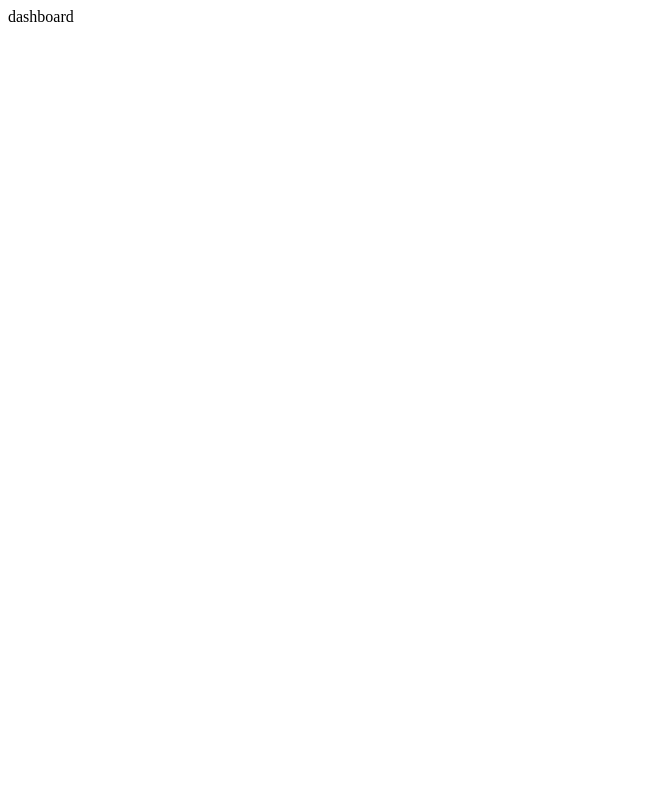
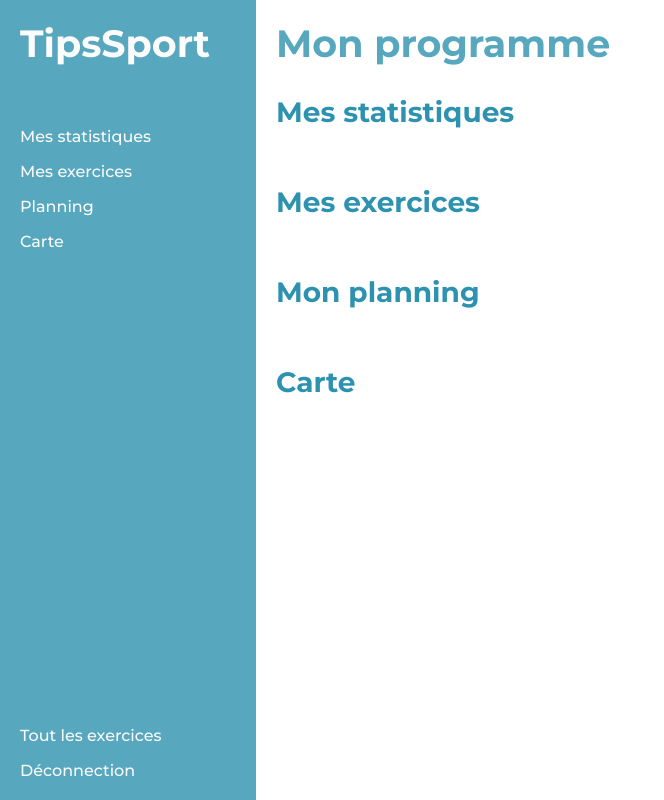
Before and after one commit to eltha9/tips_sport, a PHP site: page /index.php?page=dashboard in a window 1280 px wide. Before the commit the part shown is almost empty. Shown: the whole page, without its empty margins (0-664 px from the left). Run offline with PHP 8.4, Linux system fonts and the light colour scheme.

Commit message:
wip dashboard

```diff
--- a/new/components/dashboard.html
+++ /dev/null
@@ -1,11 +0,0 @@
-<!DOCTYPE html>
-<html lang="en">
-<head>
-    <meta charset="UTF-8">
-    <meta name="viewport" content="width=device-width, initial-scale=1.0">
-    <title>Document</title>
-</head>
-<body>
-    dashboard
-</body>
-</html>
--- /dev/null
+++ b/new/pages/components/dashboard.home.html
@@ -0,0 +1,24 @@
+<h2>Mon programme</h2>
+
+<section id="my-stats" class="my-stats">
+    <h3>Mes statistiques</h3>
+
+</section>
+
+
+<section id="my-exercices" class="my-exercices">
+    <h3>Mes exercices</h3>
+
+</section>
+
+
+<section id="my-planning" class="my-planning">
+    <h3>Mon planning</h3>
+
+</section>
+
+
+<section id="carte" class="carte">
+    <h3>Carte</h3>
+
+</section>
--- /dev/null
+++ b/new/pages/dashboard.php
@@ -0,0 +1,34 @@
+<!DOCTYPE html>
+<html lang="en">
+<head>
+    <meta charset="UTF-8">
+    <meta name="viewport" content="width=device-width, initial-scale=1.0">
+    <title>TipsSport - Dashboard</title>
+
+    <!-- fonts -->
+    <link href="https://fonts.googleapis.com/css?family=Montserrat:300,500,700&display=swap" rel="stylesheet">
+
+    <!-- styles -->
+    <link rel="stylesheet" href="styles/dashboard.css">
+</head>
+<body>
+    <section class="left-menu">
+        <h1>TipsSport</h1>
+        <div class="menu">
+            <div class="menu__top">
+                <a href="#my-stats">Mes statistiques</a>
+                <a href="#my-exercices">Mes exercices</a>
+                <a href="#my-planning">Planning</a>
+                <a href="#carte">Carte</a>
+            </div>
+            <div class="menu__bottom">
+                <a href="/dashboard/exercices">Tout les exercices </a>
+                <a href="/disconnect">Déconnection</a>
+            </div>
+        </div>
+    </section>
+    <main>
+        <?php require('../pages/components/dashboard.home.html');?>
+    </main>
+</body>
+</html>
--- a/new/public/index.php
+++ b/new/public/index.php
@@ -1,14 +1,14 @@
 <?php
 
 
-// require('../components/home.html');
+// require('../pages/home.html');
 
 
 if( isset($_GET['page'])){
     $page = $_GET['page'];
 
 }else{
-    require('../components/home.html');
+    require('../pages/home.html');
 
     die;
 }
@@ -16,11 +16,11 @@ if( isset($_GET['page'])){
 switch($page){
     case '':
     case 'home':
-        require('../components/home.html');
+        require('../pages/home.html');
     break;
     case 'dashboard':
-        require('../components/dashboard.html');
+        require('../pages/dashboard.php');
     break;
     default:
-        require('../components/home.html');
+        require('../pages/home.html');
 }
--- /dev/null
+++ b/new/public/styles/dashboard.css
@@ -0,0 +1,69 @@
+:root {
+  --other-blue: #57a8bf;
+  --light-blue: #4fd7eb;
+  --blue: #2d92af;
+  --light-grey: #f8f8f8;
+  --white: #fcfcfc;
+  --blue-opacity-home: rgba(45,146,175, 0.5);
+  --blue-opacity-dashboard: rgba(45,146,175, 0.8);
+  --montserra: 'Montserrat', sans-serif;
+  --connect-img: url('../assets/connect-home-img.png');
+  --create-img: url('../assets/create-home-img.png'); }
+
+body {
+  font-family: var(--montserra);
+  margin: 0;
+  width: 100vw;
+  height: 100vh;
+  box-sizing: border-box;
+  display: flex;
+  flex-direction: row;
+  overflow: hidden; }
+
+section.left-menu {
+  width: 20%;
+  height: 100%;
+  background-color: green;
+  background-color: var(--blue-opacity-dashboard);
+  box-sizing: border-box;
+  padding: 20px;
+  display: flex;
+  flex-direction: column; }
+  section.left-menu h1 {
+    margin: 0;
+    font-size: 38px;
+    color: var(--white);
+    margin-bottom: 60px; }
+  section.left-menu .menu {
+    height: 100%;
+    display: flex;
+    flex-direction: column;
+    justify-content: space-between; }
+    section.left-menu .menu .menu__bottom, section.left-menu .menu .menu__top {
+      display: flex;
+      flex-direction: column; }
+    section.left-menu .menu .menu__top a {
+      margin-bottom: 16px; }
+    section.left-menu .menu .menu__bottom a {
+      margin-top: 16px; }
+    section.left-menu .menu a {
+      color: var(--white);
+      text-decoration: none; }
+
+main {
+  width: 80%;
+  height: 100%;
+  overflow-y: scroll;
+  overflow-x: hidden;
+  display: flex;
+  flex-direction: column;
+  box-sizing: border-box;
+  padding: 20px; }
+  main h2 {
+    margin: 0;
+    font-size: 38px;
+    color: var(--other-blue); }
+
+.my-stats h3, .my-exercices h3, .my-planning h3, .carte h3 {
+  font-size: 28px;
+  color: var(--blue); }
--- /dev/null
+++ b/new/scss/dashboard.scss
@@ -0,0 +1,163 @@
+// CSS VAR
+:root{
+    //color
+    --other-blue: #57a8bf;
+    --light-blue: #4fd7eb;
+    --blue: #2d92af;
+    --light-grey: #f8f8f8;
+    --white: #fcfcfc;
+
+    //color opacity
+    --blue-opacity-home: rgba(45,146,175, 0.5);
+    --blue-opacity-dashboard: rgba(45,146,175, 0.8);
+
+    //font
+    --montserra: 'Montserrat', sans-serif;
+
+    //background image
+    --connect-img : url('../assets/connect-home-img.png');
+    --create-img : url('../assets/create-home-img.png');
+}
+//SASS SHROCUT
+
+//colors
+$otherBlue: var(--other-blue);
+$lightBlue: var(--light-blue);
+$blue: var(--blue);
+$lightGrey: var(--light-grey);
+$white: var(--white);
+
+$blueOpacityHome: var(--blue-opacity-home);
+$blueOpacityDashboard : var(--blue-opacity-dashboard);
+
+
+//fonts
+$montserra: var(--montserra);
+
+//font size
+$fs-h1: 38px;
+$fs-h2: 44px;
+$fs-h3: 28px;
+$fs-medium: 22px;
+$fs-button: 28px;
+$fs-input: 32px;
+
+//SASS VAR
+$presentation-padding: 16vh 10%;
+
+$icon-size-w: 10%;
+$icon-size-h: $icon-size-w;
+
+//STYLE
+
+body{
+    font-family: $montserra;
+    margin:0;
+    width: 100vw;
+    height: 100vh;
+    box-sizing: border-box;
+
+    display: flex;
+    flex-direction: row;
+
+    overflow: hidden;
+}
+
+//menu
+section.left-menu{
+    width: 20%;
+    height: 100%;
+    background-color: green;
+    background-color: $blueOpacityDashboard;
+
+    box-sizing: border-box;
+    padding: 20px;
+    display: flex;
+    flex-direction: column;
+
+    h1{
+        margin:0;
+        font-size: $fs-h1;
+        color: $white;
+        margin-bottom: 60px;
+    }
+
+    .menu{
+        height: 100%;
+        display: flex;
+        flex-direction: column;
+        justify-content: space-between;
+        .menu__bottom,.menu__top{
+            display: flex;
+            flex-direction: column;
+        }
+
+        .menu__top{
+
+            a{
+                margin-bottom: 16px;
+            }
+        }
+        .menu__bottom{
+
+            a{
+                margin-top: 16px;
+            }
+        }
+        a{
+            color: $white;
+            text-decoration: none;
+        }
+    }
+
+}
+
+
+//content
+main{
+    width: 80%;
+    height: 100%;
+    // background-color: red;
+
+    overflow-y: scroll;
+    overflow-x: hidden;
+
+    display: flex;
+    flex-direction: column;
+
+    box-sizing: border-box;
+    padding: 20px;
+    h2{
+        margin:0;
+        font-size: $fs-h1;
+        color: $otherBlue;
+    }
+
+
+}
+.my-stats, .my-exercices,.my-planning, .carte{
+
+    h3{
+        font-size: $fs-h3;
+        color:$blue;
+    }
+}
+
+.my-stats{
+
+}
+
+
+.my-exercices{
+
+}
+
+
+.my-planning{
+
+}
+
+
+.carte{
+
+}
--- a/new/scss/style.scss
+++ b/new/scss/style.scss
@@ -16,7 +16,6 @@
     --connect-img : url('../assets/connect-home-img.png');
     --create-img : url('../assets/create-home-img.png');
 }
-
 //SASS SHROCUT
 
 //colors
@@ -44,7 +43,6 @@ $presentation-padding: 16vh 10%;
 
 $icon-size-w: 10%;
 $icon-size-h: $icon-size-w;
-
 
 
 // MAIN STYLE
```
Also changed, not shown: new/pages/home.html (renamed from new/components/home.html).
